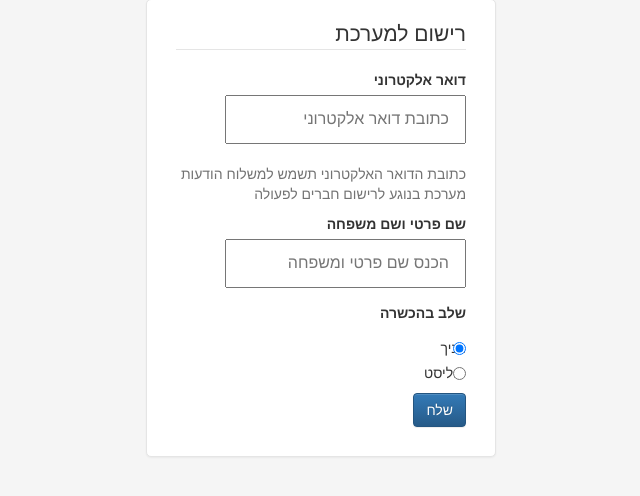
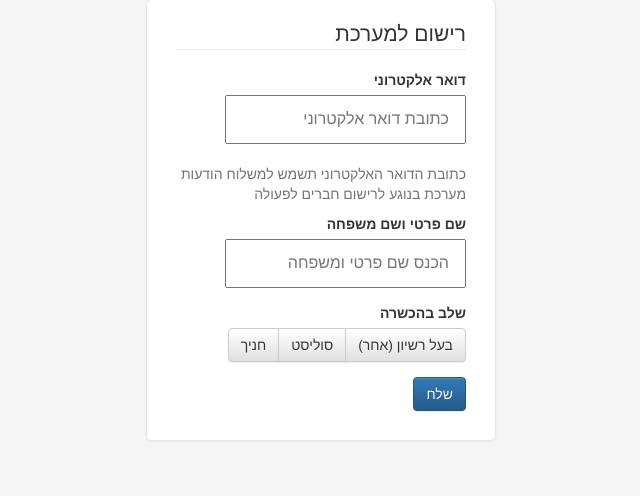
Before and after one commit to ngetter/operations, a Flask app: page /register in a window 1280 px wide. Shown: the part 61-557 px from the top of the page, without its empty margins (319-959 px from the left). Run offline with Flask 2, Linux system fonts and the light colour scheme; some libraries are stand-ins or nearby versions.

Commit message:
buttons on registration

```diff
--- a/templates/register.html
+++ b/templates/register.html
@@ -72,27 +72,36 @@
     <p class="text-danger">{{ form.errors['plname'][0] }}</p>
     {% endif %}
     <label>שלב בהכשרה</label>
-    <div class="radio">
-      <label>
-        <input type="radio" name="status" id="status" value="חניך" checked>
+    <div class="btn-group" data-toggle="buttons">
+
+      <label class="btn btn-default">
+        <input  type="radio" name="status" id="status" value="חניך" checked>
         חניך
       </label>
-    </div>
-    <div class="radio">
-      <label>
+
+
+      <label class="btn btn-default">
         <input type="radio" name="status" id="status" value="סוליסט">
         סוליסט
       </label>
+
+
+      <label class="btn btn-default">
+        <input type="radio" name="status" id="status" value="אחר">
+        בעל רשיון (אחר)
+      </label>
+
     </div>
     <!--
     <div class="recapcha-container" >
     {{ form.recaptcha }}
     </div>
     -->
-    <div>
+  </fieldset>
+    <div style="margin-top:15px;">
     <button type="submit" class="btn btn-large btn-primary">שלח</button>
     </div>
-  </fieldset>
+
 </form>
 {% endblock %}
 
```
